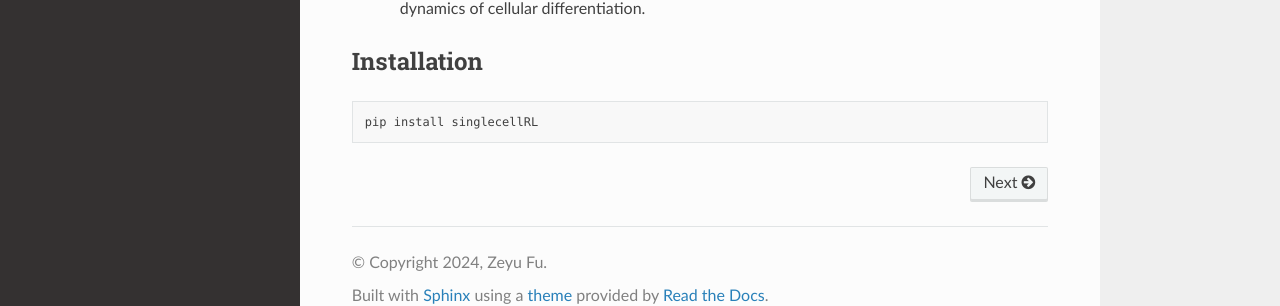
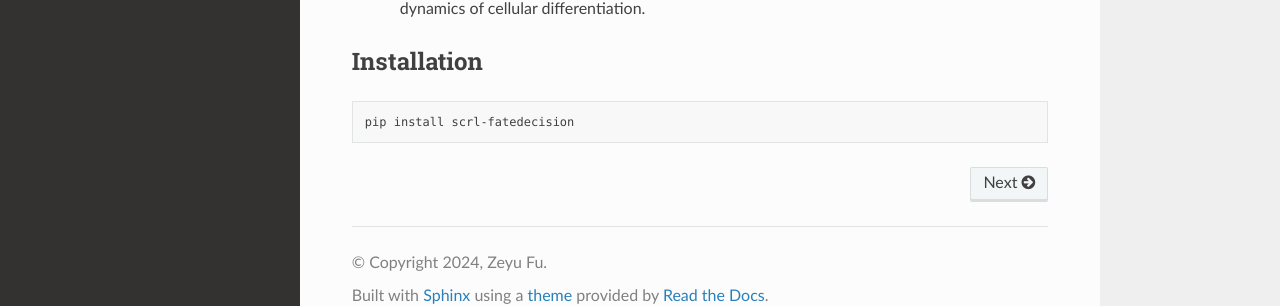
Before and after one commit to PeterPonyu/scRL, a Sphinx documentation site: the page built from source/index.rst, in a window 1280 px wide and 900 px high, scrolled down 2327 px. Shown: the part 568-874 px from the top of the window. Built offline with Sphinx 7.4.7 and the Read the Docs theme 3.1.0, drawn with Linux system fonts in a browser that asks for light colours; pages that are not in the unit, such as notebooks, are missing from menus.

Commit message:
v0.0.7: Fix documentation and improve examples
- Fix installation command in index.rst (pip install scrl-fatedecision)
- Remove emoji from example notebook
- Remove duplicate citation in README.md
- Improve CONTRIBUTING.md tone
- Bump version to 0.0.7

```diff
--- a/setup.py
+++ b/setup.py
@@ -4,7 +4,7 @@ with open("README.md", "r", encoding="utf-8") as fh:
 
 setup(
     name = 'scrl-fatedecision',
-    version = '0.0.6',
+    version = '0.0.7',
     description = 'single cell reinforcement learning',
     long_description = long_description,
     long_description_content_type="text/markdown",
--- a/source/index.rst
+++ b/source/index.rst
@@ -65,9 +65,9 @@ scRL's functionality extends beyond basic reinforcement learning, offering three
 Installation
 ------------
 
-.. code-block:: python
+.. code-block:: bash
 
-    pip install singlecellRL
+    pip install scrl-fatedecision
 
 .. toctree::
    :maxdepth: 1
```
Also changed, not shown: CONTRIBUTING.md (+1 -1 lines), README.md (+0 -2 lines), source/notebook/Contribution_vs_Decision_Example.ipynb, 1 other file.
